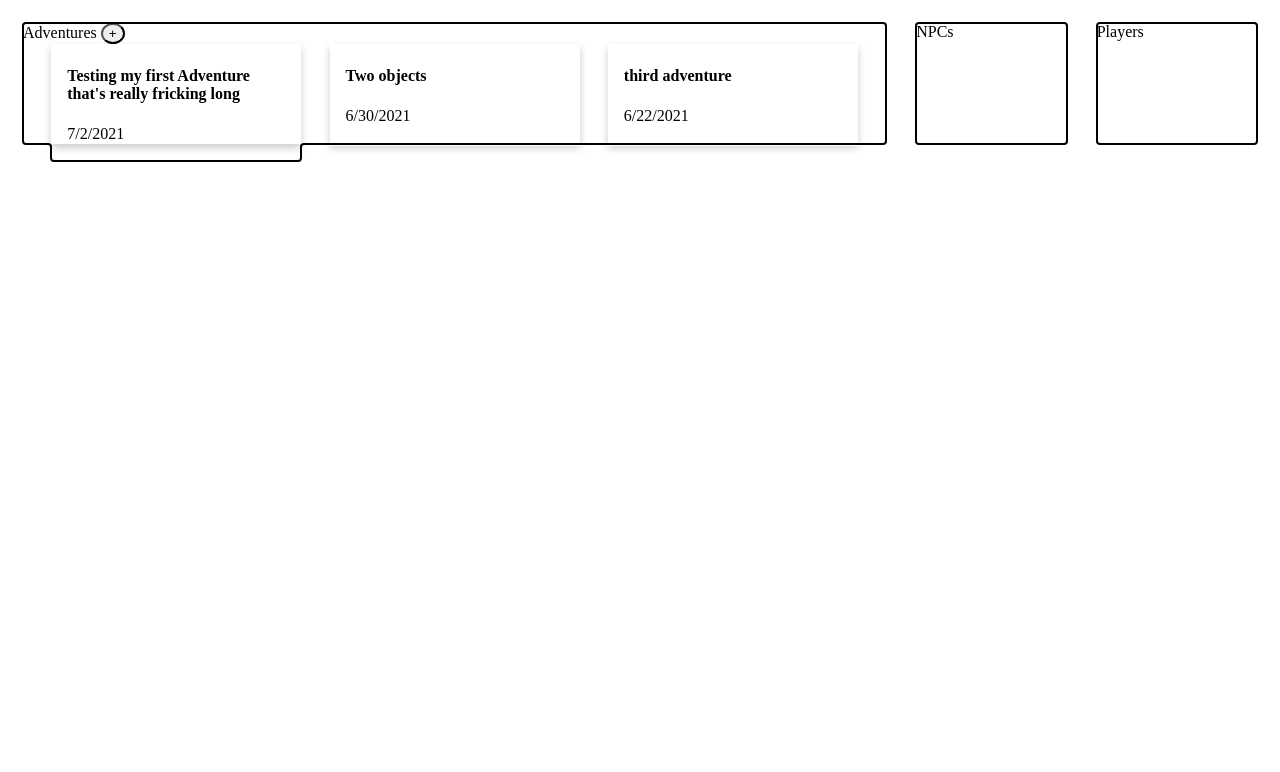
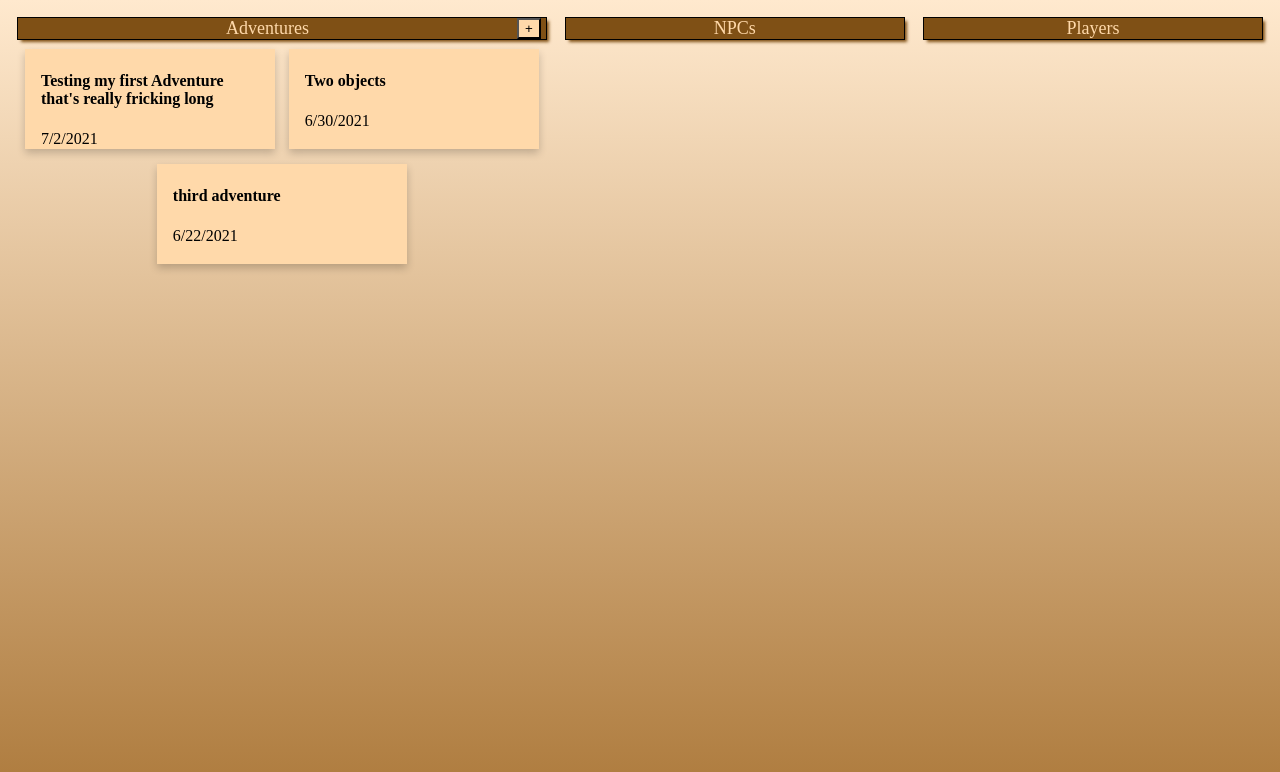
Before and after one commit to JosieBigler/adventure-tracker, an Angular app: page / in a window 1280 px wide. Shown: the top 772 px of the page. Built offline with nearby package versions, Linux system fonts and the light colour scheme.

Commit message:
Some styling updates

```diff
--- a/src/app/adventure/adventure-detail.component.css
+++ b/src/app/adventure/adventure-detail.component.css
@@ -0,0 +1,9 @@
+.form-container {
+  min-width: 150px;
+  max-width: 500px;
+  width: 100%;
+}
+
+.form-full-width {
+  width: 100%;
+}
--- a/src/app/adventure/adventure-detail.component.html
+++ b/src/app/adventure/adventure-detail.component.html
@@ -2,31 +2,29 @@
 
     <button routerLink="" ng-click="saveAdventure()">back and save</button>
     <div class="form-container">
-        <mat-form-field floatLabel="always">
+        <mat-form-field floatLabel="always" class="form-full-width">
             <mat-label>Title</mat-label>
             <input matInput  class="example-right-align" placeholder="adventure title" [(ngModel)]="adventure.title" >
         </mat-form-field>
 
-        <mat-form-field floatLabel="always">
+        <mat-form-field floatLabel="always" class="form-full-width">
             <mat-label>Date</mat-label>
             <input matInput [matDatepicker]="picker" [(ngModel)]="adventure.date" >
             <mat-datepicker-toggle matSuffix [for]="picker"></mat-datepicker-toggle>
             <mat-datepicker #picker ></mat-datepicker>
         </mat-form-field>
 
-
-
-        <mat-form-field floatLabel="always">
+        <mat-form-field floatLabel="always" class="form-full-width">
             <mat-label>Synopsis</mat-label>
-            <input matInput  class="example-right-align" placeholder="adventure title" [(ngModel)]="adventure.synopsis">
+            <textarea matInput  class="example-right-align" placeholder="adventure title" [(ngModel)]="adventure.synopsis"></textarea>
         </mat-form-field>
 
-        <mat-form-field floatLabel="always">
+        <mat-form-field floatLabel="always" class="form-full-width">
             <mat-label>Players</mat-label>
             <input matInput  class="example-right-align" placeholder="adventure title">
         </mat-form-field>
 
-        <mat-form-field floatLabel="always">
+        <mat-form-field floatLabel="always" class="form-full-width">
             <mat-label>NPCs</mat-label>
             <input matInput  class="example-right-align" placeholder="adventure title">
         </mat-form-field>
--- a/src/app/adventure/adventure.component.css
+++ b/src/app/adventure/adventure.component.css
@@ -6,6 +6,8 @@
   height: 100px;
   flex-grow: 1;
   cursor: pointer;
+  margin-bottom: 15px;
+  background-color: #ffd9aa;
 }
 
 /* On mouse-over, add a deeper shadow */
--- a/src/app/app.component.ts
+++ b/src/app/app.component.ts
@@ -9,4 +9,5 @@ export class AppComponent {
 
   constructor() {}
 
+
 }
--- a/src/app/home.component.css
+++ b/src/app/home.component.css
@@ -5,16 +5,48 @@
 
 .box {
   flex-grow: 1;
-  outline: auto;
-  margin: 15px;
+  margin: 10px;
 }
 
 .adventure-container {
   display: flex;
   flex-flow: row wrap;
-  justify-content: space-evenly;
+  justify-content: space-around;
+}
+
+.npc {
+  flex-basis: 25%;
+}
+
+.player {
+  flex-basis: 25%;
+}
+
+.adventure {
+  flex-basis: 40%;
+}
+
+.box-title {
+  background-color: #7f5015;
+  color: #ffd9aa;
+  margin-bottom: 10px;
+  width: 100%;
+  display: inline-block;
+  text-align: center;
+  font-size: large;
+  outline-style: solid;
+  outline-color: black;
+  outline-width: 1px;
+
+  -webkit-box-shadow: 3px 3px 3px #7f5015; /* Safari 3-4, iOS 4.0.2 - 4.2, Android 2.3+ */
+  -moz-box-shadow: 3px 3px 3px #7f5015; /* Firefox 3.5 - 3.6 */
+  box-shadow: 3px 3px 3px #7f5015; /* Opera 10.5, IE 9, Firefox 4+, Chrome 6+, iOS 5 */
 }
 
 .round-button {
-  border-radius: 50%;
+  text-align: right;
+  float: inline-end;
+  margin-right: 5px;
+  background-color: #ffd9aa;
+  cursor: pointer;
 }
--- a/src/app/home.component.html
+++ b/src/app/home.component.html
@@ -1,8 +1,10 @@
 <div class="container">
-  <div class="box">
-    Adventures
+  <div class="box adventure">
+    <div class="box-title shadow">
+      Adventures
+      <button mat-button class="round-button" (click)="openDialog()">+</button>
+    </div>
 
-    <button mat-button class="round-button" (click)="openDialog()">+</button>
     <div class="adventure-container">
       <app-adventure *ngFor="let adventure of adventures"
       [adventure]="adventure"
@@ -10,11 +12,15 @@
     </div>
   </div>
 
-  <div class="box">
-    NPCs
+  <div class="box npc">
+    <div class="box-title">
+      NPCs
+    </div>
   </div>
 
-  <div class="box">
-    Players
+  <div class="box player">
+    <div class="box-title">
+      Players
+    </div>
   </div>
 </div>
--- a/src/styles.css
+++ b/src/styles.css
@@ -1 +1,8 @@
 /* You can add global styles to this file, and also import other style files */
+html {
+  /* background-image: url("./assets/parchment.jpg"); */
+  background-color: #ffe9ce;
+  background-image: linear-gradient(#ffe9ce, #ad7a3c);
+  height: 100%;
+  /* font-family: "Lucida Handwriting"; */
+}
```
Also changed, not shown: src/assets/parchment.jpg (added).
